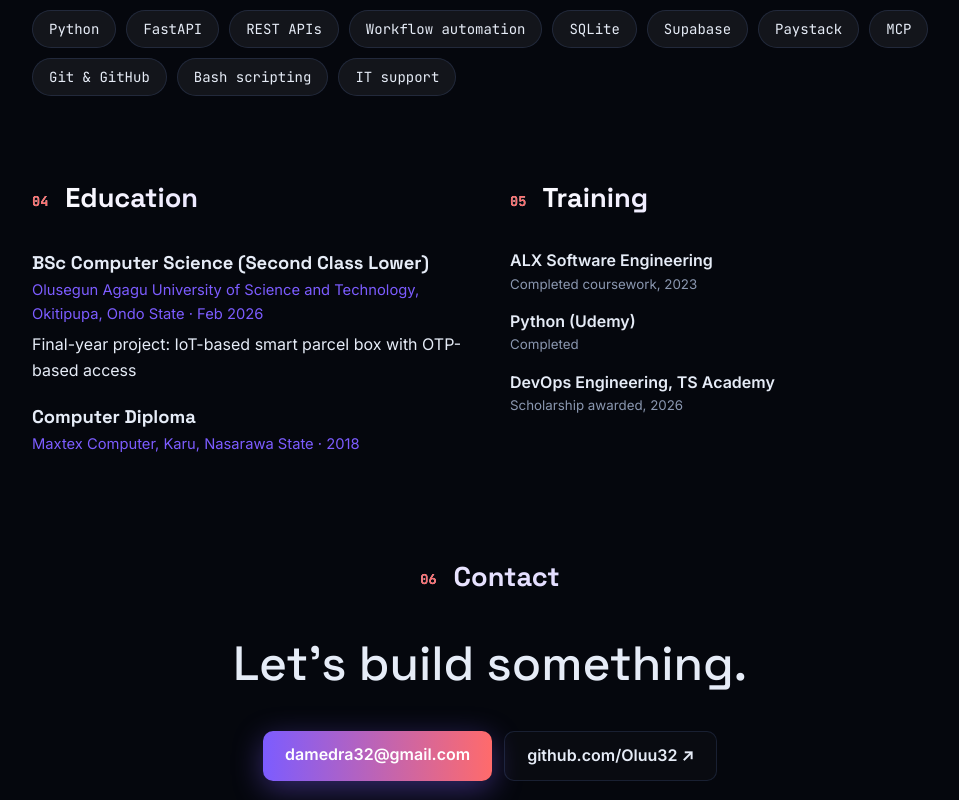
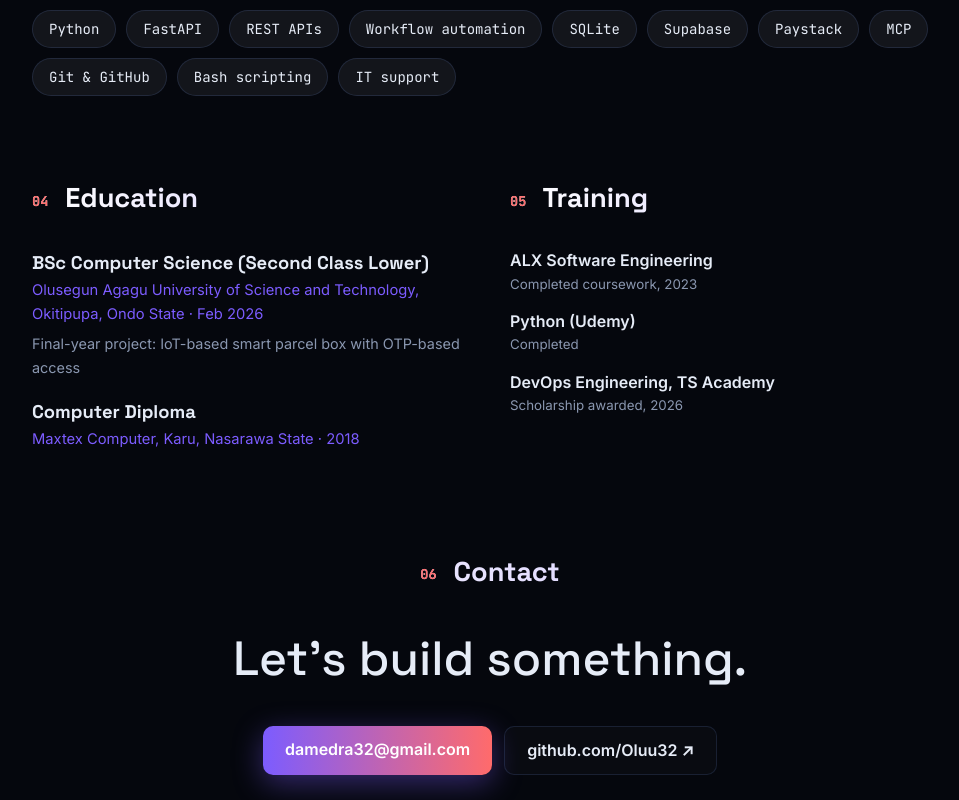
Before and after one commit to Oluu32/Oluu32.github.io, a plain HTML site: page index.html in a window 1280 px wide. Shown: the part 2000-2800 px from the top of the page, without its empty margins (150-1109 px from the left). Drawn offline with Linux system fonts and the light colour scheme.

Commit message:
Education: degree class + FYP

```diff
--- a/style.css
+++ b/style.css
@@ -96,3 +96,5 @@ footer{border-top:1px solid var(--line);padding:24px 0;color:var(--muted);font-s
 .term{backdrop-filter:blur(14px);background:rgba(10,10,25,.6)}
 h2{background:linear-gradient(90deg,#fff,#cfc4ff);-webkit-background-clip:text;background-clip:text;color:transparent}
 h2 span{-webkit-text-fill-color:var(--c)}
+
+.edu .sub{color:var(--muted);font-size:.9rem}
```
